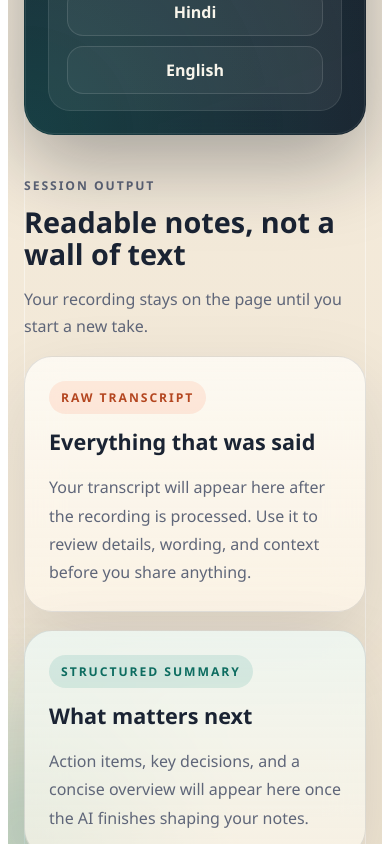
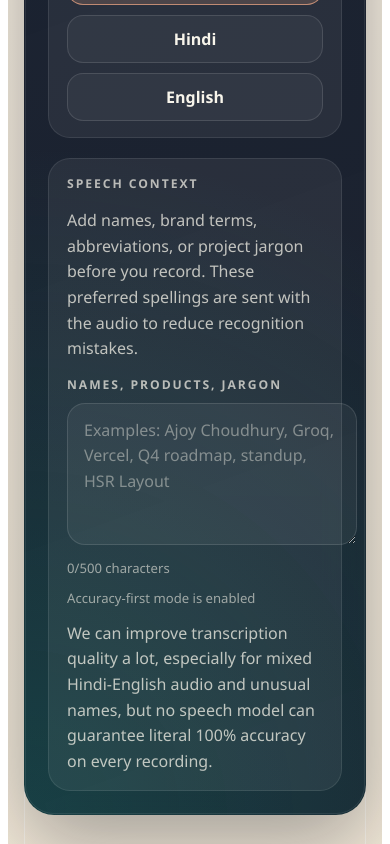
Before and after one commit to ajoychoudhury715-gif/Voicerecorder, a Next.js app: page / in a window 390 px wide. Shown: the part 1156-2000 px from the top of the page. Built offline with nearby package versions, Linux system fonts and the light colour scheme.

Commit message:
Improve transcription accuracy workflow

```diff
--- a/pages/index.js
+++ b/pages/index.js
@@ -12,6 +12,15 @@ const LANGUAGE_OPTIONS = [
   { value: 'hi', label: 'Hindi' },
   { value: 'en', label: 'English' },
 ];
+const MICROPHONE_CONSTRAINTS = {
+  echoCancellation: true,
+  noiseSuppression: true,
+  autoGainControl: true,
+  channelCount: { ideal: 1 },
+  sampleRate: { ideal: 16000 },
+  sampleSize: { ideal: 16 },
+};
+const MAX_SPEECH_CONTEXT_LENGTH = 500;
 
 function getFileExtensionForMimeType(mimeType) {
   if (mimeType.includes('mp4')) {
@@ -50,6 +59,7 @@ export default function Home() {
   const [shareNotice, setShareNotice] = useState('');
   const [whatsAppNumber, setWhatsAppNumber] = useState('');
   const [languageMode, setLanguageMode] = useState('auto');
+  const [speechContext, setSpeechContext] = useState('');
   const mediaRecorderRef = useRef(null);
   const audioChunksRef = useRef([]);
   const audioConfigRef = useRef({ mimeType: '', extension: 'webm' });
@@ -61,11 +71,19 @@ export default function Home() {
         throw new Error('This browser does not support audio recording.');
       }
 
-      const stream = await navigator.mediaDevices.getUserMedia({ audio: true });
+      const stream = await navigator.mediaDevices.getUserMedia({
+        audio: MICROPHONE_CONSTRAINTS,
+      });
       const audioConfig = getSupportedAudioConfig();
-      const mediaRecorder = audioConfig.mimeType
-        ? new MediaRecorder(stream, { mimeType: audioConfig.mimeType })
-        : new MediaRecorder(stream);
+      const mediaRecorderOptions = {
+        audioBitsPerSecond: 256000,
+      };
+
+      if (audioConfig.mimeType) {
+        mediaRecorderOptions.mimeType = audioConfig.mimeType;
+      }
+
+      const mediaRecorder = new MediaRecorder(stream, mediaRecorderOptions);
       const resolvedMimeType = mediaRecorder.mimeType || audioConfig.mimeType;
 
       mediaRecorderRef.current = mediaRecorder;
@@ -139,6 +157,7 @@ export default function Home() {
     const formData = new FormData();
     formData.append('audio', audioBlob, fileName);
     formData.append('language', languageMode);
+    formData.append('speechContext', speechContext.trim());
 
     try {
       const response = await fetch('/api/transcribe', {
@@ -307,8 +326,8 @@ export default function Home() {
       : paused
         ? 'Recording is paused. Resume when you want to keep adding audio, or finish the take now.'
       : recording
-        ? 'Speak naturally. Everything is sent only after you stop the recording.'
-        : 'Tap once to start recording, then tap again when you are ready for notes.';
+        ? 'Speak naturally and keep the microphone close. Everything is sent only after you stop the recording.'
+        : 'Add language mode or speech context first if you expect names, jargon, or mixed Hinglish, then start recording.';
 
   const primaryButtonLabel = recording
     ? 'Finish Recording'
@@ -446,6 +465,40 @@ export default function Home() {
                 ))}
               </div>
             </div>
+
+            <div className={styles.accuracyPanel}>
+              <div className={styles.accuracyHeader}>
+                <span className={styles.accuracyEyebrow}>Speech Context</span>
+                <p className={styles.accuracyHint}>
+                  Add names, brand terms, abbreviations, or project jargon before you
+                  record. These preferred spellings are sent with the audio to reduce
+                  recognition mistakes.
+                </p>
+              </div>
+
+              <label className={styles.contextField}>
+                <span className={styles.contextLabel}>Names, products, jargon</span>
+                <textarea
+                  className={styles.contextInput}
+                  placeholder="Examples: Ajoy Choudhury, Groq, Vercel, Q4 roadmap, standup, HSR Layout"
+                  value={speechContext}
+                  maxLength={MAX_SPEECH_CONTEXT_LENGTH}
+                  onChange={(event) => setSpeechContext(event.target.value)}
+                  disabled={loading}
+                />
+              </label>
+
+              <div className={styles.contextMeta}>
+                <span>{speechContext.trim().length}/{MAX_SPEECH_CONTEXT_LENGTH} characters</span>
+                <span>Accuracy-first mode is enabled</span>
+              </div>
+
+              <p className={styles.contextFootnote}>
+                We can improve transcription quality a lot, especially for mixed Hindi-English
+                audio and unusual names, but no speech model can guarantee literal 100%
+                accuracy on every recording.
+              </p>
+            </div>
           </aside>
         </section>
 
--- a/styles/Home.module.css
+++ b/styles/Home.module.css
@@ -399,7 +399,8 @@
   font-size: 0.98rem;
 }
 
-.languagePanel {
+.languagePanel,
+.accuracyPanel {
   display: flex;
   flex-direction: column;
   gap: 14px;
@@ -409,14 +410,17 @@
   border: 1px solid rgba(255, 255, 255, 0.09);
 }
 
-.languageHeader {
+.languageHeader,
+.accuracyHeader {
   display: flex;
   justify-content: space-between;
   gap: 16px;
   align-items: flex-start;
 }
 
-.languageEyebrow {
+.languageEyebrow,
+.accuracyEyebrow,
+.contextLabel {
   letter-spacing: 0.16em;
   text-transform: uppercase;
   font-size: 0.76rem;
@@ -424,7 +428,9 @@
   color: rgba(248, 245, 235, 0.7);
 }
 
-.languageHint {
+.languageHint,
+.accuracyHint,
+.contextFootnote {
   max-width: 30rem;
   margin: 0;
   color: rgba(248, 245, 235, 0.74);
@@ -466,6 +472,47 @@
 .languageOptionActive {
   border-color: rgba(255, 177, 139, 0.66);
   background: rgba(255, 177, 139, 0.16);
+}
+
+.contextField {
+  display: flex;
+  flex-direction: column;
+  gap: 10px;
+}
+
+.contextInput {
+  width: 100%;
+  min-height: 112px;
+  padding: 14px 16px;
+  border-radius: 18px;
+  border: 1px solid rgba(255, 255, 255, 0.12);
+  background: rgba(255, 255, 255, 0.05);
+  color: #f8f5eb;
+  font: inherit;
+  line-height: 1.6;
+  resize: vertical;
+}
+
+.contextInput::placeholder {
+  color: rgba(248, 245, 235, 0.42);
+}
+
+.contextInput:focus {
+  outline: 2px solid rgba(255, 177, 139, 0.24);
+  outline-offset: 2px;
+}
+
+.contextInput:disabled {
+  opacity: 0.68;
+  cursor: wait;
+}
+
+.contextMeta {
+  display: flex;
+  justify-content: space-between;
+  gap: 12px;
+  color: rgba(248, 245, 235, 0.58);
+  font-size: 0.82rem;
 }
 
 .resultsSection {
@@ -742,7 +789,9 @@
     grid-template-columns: 1fr;
   }
 
-  .languageHeader {
+  .languageHeader,
+  .accuracyHeader,
+  .contextMeta {
     flex-direction: column;
   }
 
```
Also changed, not shown: app/api/transcribe/route.js (+58 -13 lines), 1 other file (tests, documents, lock files or other folders).
